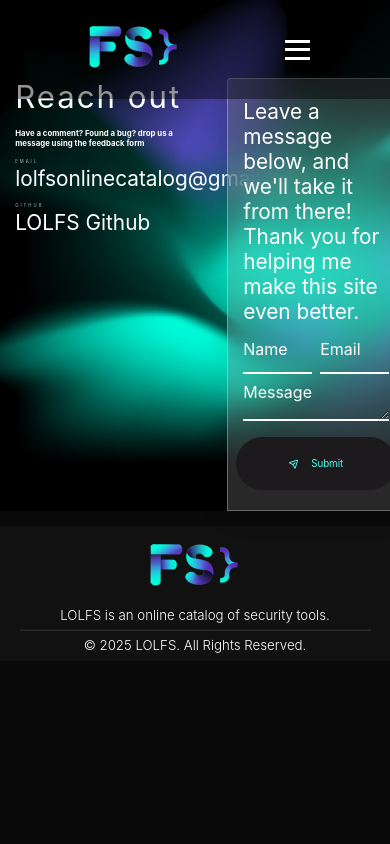
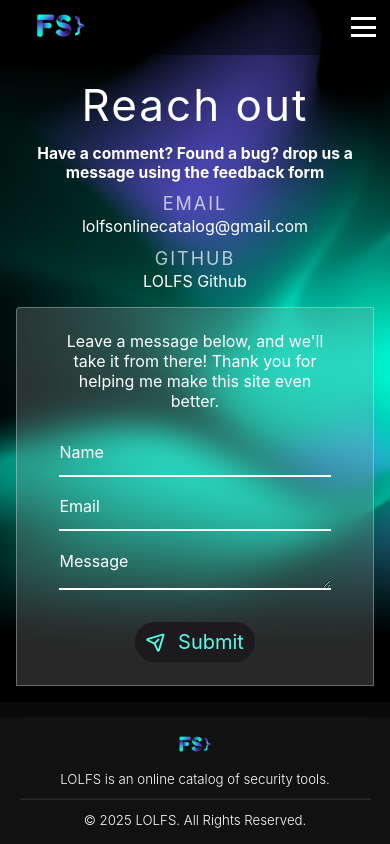
Before and after one commit to jakewilliami/lolfs, a React (Vite) app: page /#/contact in a window 390 px wide. Built offline with nearby package versions, Linux system fonts and the light colour scheme; no server answers.

Commit message:
responesiveness

```diff
--- a/src/App.css
+++ b/src/App.css
@@ -24,7 +24,7 @@
 }
 
 h3 {
-  font-size: 1.1vw;
+  font-size: 18px;
   font-weight: 400;
   letter-spacing: 2px;
   text-transform: uppercase;
@@ -51,6 +51,10 @@
 
 a {
   color: white;
+}
+
+code {
+  font-size: 15px;
 }
 
 .individ-title {
@@ -116,8 +120,9 @@
 
 .btn {
   border: none;
-  width: 15em;
-  height: 5em;
+  width: -moz-fit-content;
+  width: fit-content;
+  padding: 2% 3%;
   border-radius: 3em;
   display: flex;
   justify-content: center;
@@ -158,6 +163,7 @@
   display: flex;
   position: fixed;
   top: 0;
+  height: 8dvw;
   width: 100%;
   justify-content: space-between;
   align-items: center;
@@ -168,9 +174,10 @@
 
 .logo {
   text-decoration: none;
-  font-size: 24px;
-  font-weight: 700;
   text-transform: uppercase;
+}
+.logo img {
+  width: 10dvw;
 }
 
 .menu-icon {
@@ -182,6 +189,8 @@
   width: 25px;
   transition: transform 0.3s ease;
   z-index: 1001;
+  position: absolute;
+  left: 90%;
 }
 .menu-icon .bar {
   width: 100%;
@@ -241,6 +250,7 @@
   background-image: url(../public/images/header-background.jpg);
   background-size: cover;
   background-position: center;
+  min-height: 60vh;
 }
 .home-header h1,
 .home-header p {
@@ -254,6 +264,12 @@
   -webkit-text-fill-color: transparent;
 }
 
+@media (max-width: 1024px) {
+  .home-header {
+    padding: 15vw 6vw 6vw;
+    min-height: 50vh;
+  }
+}
 .populated-items {
   display: grid;
   grid-template-columns: repeat(auto-fill, minmax(300px, 1fr));
@@ -370,7 +386,7 @@
   border-radius: 0.5vh;
   text-transform: capitalize;
   box-shadow: 0 2px 4px rgba(0, 0, 0, 0.1);
-  font-size: 0.8vw;
+  font-size: 1vw;
 }
 
 .supported-os--container, .capabilities--container {
@@ -386,9 +402,8 @@
   width: -moz-fit-content;
   width: fit-content;
   min-width: 14vw;
-  padding: 1rem;
+  padding: 1.5vw 2vw;
   border-radius: 2vh;
-  height: 10vh;
   transition: all 0.2s ease-in-out;
   gap: 1vw;
   background-color: rgb(37, 37, 37);
@@ -448,7 +463,6 @@
 }
 .artifacts--container .row .artifact-content code, .artifacts--container .row div code {
   font-family: "Roboto Mono", Menlo, Courier, monospace;
-  font-size: inherit;
   color: #DFE5EF;
   white-space: pre-wrap;
   word-wrap: break-word;
@@ -587,10 +601,6 @@
   .menu-icon .bar {
     background-color: white;
   }
-  .btn {
-    width: 12em;
-    height: 4em;
-  }
   .sparkle {
     font-size: 2.5vw;
   }
@@ -625,6 +635,9 @@
   }
   .nav-links li a::after {
     background: white;
+  }
+  .supported-os--container .supported-os-icons div svg {
+    font-size: 2.5vw;
   }
   .item-capabilities .item-capabilities-icons {
     font-size: 1.7vw;
@@ -670,11 +683,42 @@
   }
 }
 @media (max-width: 768px) {
-  .home-header, .item-header {
-    padding-top: 20vw;
+  h1 {
+    font-size: 7dvw;
+  }
+  h2 {
+    font-size: 4dvw;
+  }
+  .navbar {
+    height: 10dvw;
+    padding: 1rem 3rem;
+  }
+  .navbar .logo img {
+    width: 12dvw;
+  }
+  .home-header {
+    padding: 18vw 5vw 5vw;
+    align-items: center; /* Centers content for smaller screens */
+    text-align: center;
+    min-height: 45vh;
+  }
+  .content-section {
+    padding: 5vw 8vw;
+  }
+  .btn svg {
+    font-size: 20px;
+  }
+  .text {
+    font-size: 20px;
   }
   .populated-items .item {
-    height: 20vh;
+    min-height: 25dvw;
+    height: -moz-fit-content;
+    height: fit-content;
+    gap: 3dvw;
+  }
+  .item-capabilities .item-capabilities-icons {
+    font-size: 15px;
   }
   .content-section .capabilities--container .capabilities-icons p {
     font-size: 2vw;
@@ -711,8 +755,73 @@
   .item-details--container > :nth-child(7) {
     grid-area: 3/2/4/5;
   }
+  .artifacts--container {
+    display: flex;
+    flex-direction: column;
+  }
+  .contact-cont {
+    flex-direction: column;
+  }
+  .contact-cont .contact-details--cont {
+    width: 100%;
+  }
+  .contact-cont form {
+    width: 100%;
+    padding: 6vw 11vw;
+    gap: 8vw;
+  }
+  .contact-cont form .form-content {
+    display: flex;
+    flex-direction: column;
+    width: 100%;
+    gap: 5vw;
+  }
+  .contact-cont form .form-content .inline-form {
+    gap: 5vw;
+    flex-direction: column;
+  }
+  .contact-cont form .form-content .field-column .form-row {
+    align-items: flex-start;
+  }
+  .contact-cont form .form-content .field-column .form-row input {
+    width: 100%;
+  }
+  .contact-cont form .form-content .field-column {
+    align-items: flex-start;
+  }
+  .contact-cont form .form-content .field-column textarea {
+    width: 100%;
+  }
+  footer {
+    padding: 4vw 0;
+    gap: 3vw;
+  }
 }
 @media (max-width: 500px) {
+  .navbar {
+    height: 14dvw;
+    padding: 1rem 2rem;
+  }
+  .navbar .logo img {
+    width: 15dvw;
+  }
+  .home-header {
+    padding: 20vw 4vw 4vw;
+    min-height: 45vh;
+    gap: 4dvw;
+  }
+  .home-header h1 {
+    font-size: 2.75rem;
+  }
+  .home-header p {
+    font-size: 1rem;
+  }
+  .btn {
+    padding: 3% 4%;
+  }
+  .supported-os--container .supported-os-icons div svg {
+    font-size: 3vw;
+  }
   .item-details--container {
     display: grid;
     grid-template-columns: repeat(4, 1fr);
--- a/src/App.scss
+++ b/src/App.scss
@@ -28,7 +28,7 @@
 }
 
 h3 {
-    font-size: 1.1vw;
+    font-size: 18px;
     font-weight: 400;
     letter-spacing: 2px;
     text-transform: uppercase;
@@ -55,6 +55,10 @@
 
 a {
     color: white;
+}
+
+code{
+    font-size: 15px;
 }
 
 .individ-title{
@@ -122,8 +126,8 @@
 //   button
 .btn {
     border: none;
-    width: 15em;
-    height: 5em;
+    width: fit-content;
+    padding: 2% 3%;
     border-radius: 3em;
     display: flex;
     justify-content: center;
@@ -167,6 +171,7 @@
     display: flex;
     position: fixed;
     top: 0;
+    height: 8dvw;
     width: 100%;
     justify-content: space-between;
     align-items: center;
@@ -177,9 +182,10 @@
 
 .logo {
     text-decoration: none;
-    font-size: 24px;
-    font-weight: 700;
     text-transform: uppercase;
+    img{
+        width: 10dvw;
+    }
 }
 
 .menu-icon {
@@ -191,6 +197,8 @@
     width: 25px;
     transition: transform 0.3s ease;
     z-index: 1001;
+    position: absolute;
+    left: 90%;
 
     .bar {
         width: 100%;
@@ -261,7 +269,7 @@
     background-image: url(../public/images/header-background.jpg);
     background-size: cover;
     background-position: center;
-
+    min-height: 60vh;
     h1,
     p {
         color: white;
@@ -272,6 +280,13 @@
             -webkit-background-clip: text;
             -webkit-text-fill-color: transparent;
         }
+    }
+}
+
+@media (max-width: 1024px) {
+    .home-header {
+        padding: 15vw 6vw 6vw;
+        min-height: 50vh;
     }
 }
 
@@ -401,13 +416,12 @@
         border-radius: .5vh;
         text-transform: capitalize;
         box-shadow: 0 2px 4px rgba(0, 0, 0, 0.1);
-        font-size: .8vw;
+        font-size: 1vw;
     }
 }
 
 .supported-os--container, .capabilities--container{
     display: flex;
-    // grid-template-columns: repeat(auto-fill, minmax(180px, 1fr));
     gap: 1.5vw;
     width: 100%;
     flex-wrap: wrap;
@@ -417,9 +431,8 @@
         justify-content: flex-start;
         width: fit-content;
         min-width: 14vw;
-        padding: 1rem;
+        padding: 1.5vw 2vw;
         border-radius: 2vh;
-        height: 10vh;
         transition: all .2s ease-in-out;
         gap: 1vw;
         background-color: rgb(37, 37, 37);
@@ -481,7 +494,6 @@
             gap: 1rem;
             code {
                 font-family: 'Roboto Mono', Menlo, Courier, monospace;
-                font-size: inherit;
                 color: #DFE5EF;
                 white-space: pre-wrap;
                 word-wrap: break-word;
@@ -630,11 +642,6 @@
         }
     }
 
-    .btn{
-        width: 12em;
-        height: 4em;
-    }
-
     .sparkle{
         font-size: 2.5vw;
     }
@@ -676,6 +683,10 @@
             }
 
         }
+    }
+
+    .supported-os--container .supported-os-icons div svg{
+        font-size: 2.5vw;
     }
 
     .item-capabilities .item-capabilities-icons {
@@ -721,14 +732,52 @@
 }
 
 @media (max-width: 768px) {
-    .home-header, .item-header {
-        padding-top: 20vw;
+
+    h1{
+        font-size: 7dvw;
+    }
+
+    h2{
+        font-size: 4dvw;
+    }
+
+    .navbar{
+        height: 10dvw;
+        padding: 1rem 3rem;
+        .logo {
+            img{
+                width: 12dvw;
+            }
+        }
+    }
+        .home-header {
+            padding: 18vw 5vw 5vw;
+            align-items: center; /* Centers content for smaller screens */
+            text-align: center;
+            min-height: 45vh;
+        }
+
+        .content-section{
+            padding: 5vw 8vw;
+        }
+
+    .btn svg{
+        font-size: 20px;
+    }
+
+    .text{
+        font-size: 20px;
     }
 
     .populated-items .item {
-        height: 20vh;
+        min-height: 25dvw;
+        height: fit-content;
+        gap: 3dvw;
     }
 
+    .item-capabilities .item-capabilities-icons {
+        font-size: 15px;
+    }
     .content-section .capabilities--container .capabilities-icons p{
         font-size: 2vw;
     }
@@ -766,10 +815,88 @@
     .item-details--container > :nth-child(7) {
         grid-area: 3 / 2 / 4 / 5;
     }
+
+    .artifacts--container{
+        display: flex;
+        flex-direction: column;
+    }
+
+
+    // contact
+    .contact-cont{
+        flex-direction: column;
+        .contact-details--cont {
+            width: 100%;
+        }
+        form {
+            width: 100%;
+            padding: 6vw 11vw;
+            gap: 8vw;
+            .form-content {
+                display: flex;
+                flex-direction: column;
+                width: 100%;
+                gap: 5vw;
+                .inline-form {
+                    gap: 5vw;
+                    flex-direction: column;
+                }
+                .field-column .form-row {
+                    align-items: flex-start;
+                    input{
+                        width: 100%;
+                    }
+                }
+                .field-column{
+                    align-items: flex-start;
+                    textarea{
+                        width: 100%;
+                    }
+                }
+            }
+        }
+    }
+
+    // footer
+    footer{
+        padding: 4vw 0;
+        gap: 3vw;
+    }
 }
 
 
 @media (max-width: 500px) {
+
+    .navbar{
+        height: 14dvw;
+        padding: 1rem 2rem;
+         .logo img {
+            width: 15dvw;
+        }
+    }
+
+        .home-header {
+            padding: 20vw 4vw 4vw;
+            min-height: 45vh;
+            gap: 4dvw;
+        }
+
+        .home-header h1 {
+            font-size: 2.75rem;
+        }
+
+        .home-header p {
+            font-size: 1rem;
+        }
+
+        .btn{
+            padding: 3% 4%;
+        }
+
+        .supported-os--container .supported-os-icons div svg{
+            font-size: 3vw;
+        }
+
     .item-details--container {
         display: grid;
         grid-template-columns: repeat(4, 1fr);
```
Also changed, not shown: 1 other file (tests, documents, lock files or other folders).
